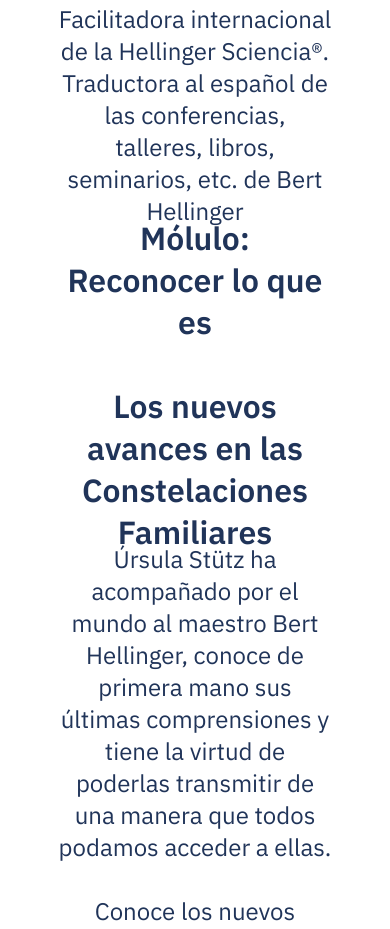
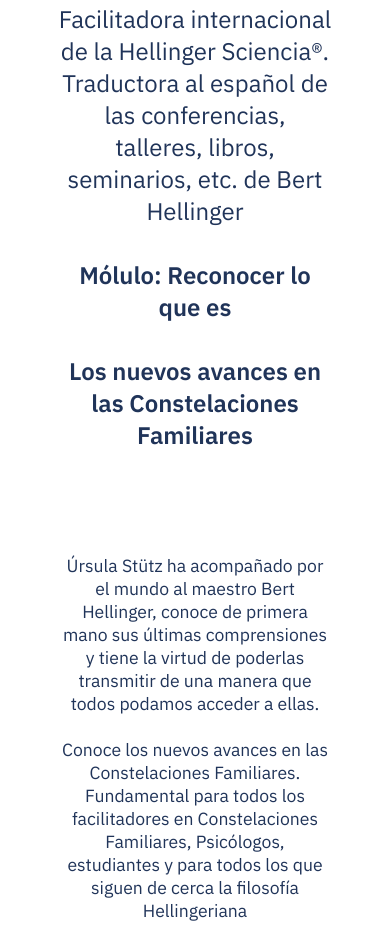
Before and after one commit to adandue/ursula, a plain HTML site: page index.html in a window 390 px wide. Shown: the part 535-1464 px from the top of the page. Drawn offline with Linux system fonts and the light colour scheme.

Commit message:
corrección avances

```diff
--- a/css/styles.css
+++ b/css/styles.css
@@ -239,14 +239,14 @@
         font-size: 150%;
     }
     .avances {
-        height: 1200px;
+        height: 900px;
         grid-template-rows: 20% 65% 15%;
     }
     .avances__title {
-        font-size: 200%;
+        font-size: 150%;
     }
     .avances__text {
-        font-size: 150%;
+        font-size: 110%;
     }
     .avances__diplomado {
         font-size: 110%;
```
